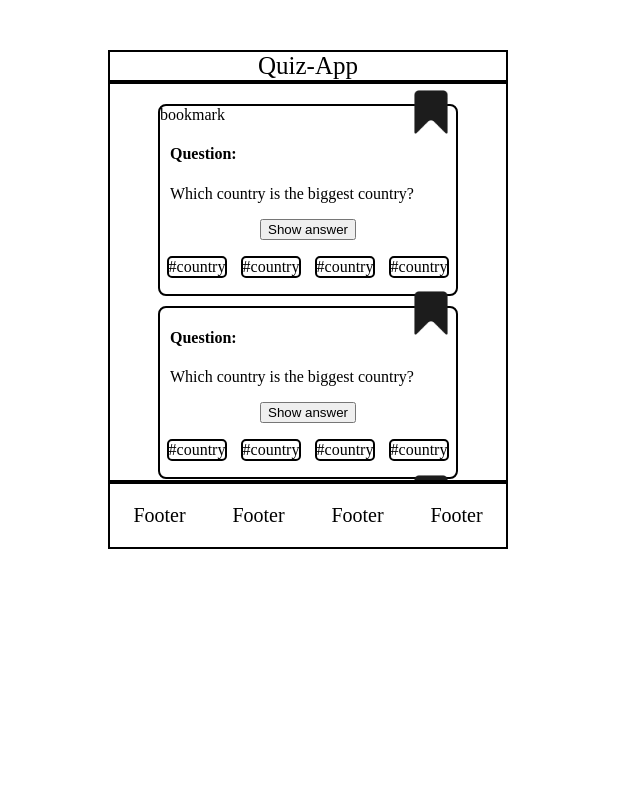
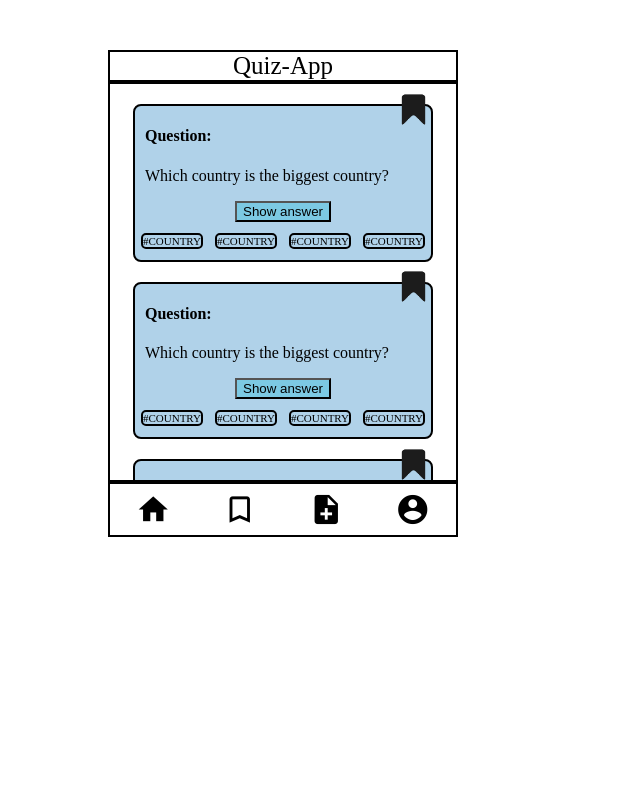
Before and after one commit to aramaisgaribjan/quiz-app, a website: page index.html in a window 1280 px wide. Shown: the whole page, without its empty margins (0-640 px from the left). Drawn offline with Linux system fonts and the light colour scheme.

Commit message:
add background-color and borderradius

```diff
--- a/index.html
+++ b/index.html
@@ -7,8 +7,8 @@
     <title>Quiz-App</title>
     <link rel="stylesheet" href="style.css" />
     <link
+      href="https://fonts.googleapis.com/icon?family=Material+Icons"
       rel="stylesheet"
-      href="https://fonts.googleapis.com/css?family=Material+Icons"
     />
   </head>
   <body>
@@ -16,8 +16,7 @@
       <header class="title">Quiz-App</header>
       <div class="box">
         <div class="card">
-          <span class="material-icons-outlined"> bookmark </span>
-          <div class="icon">
+          <div class="bookmark">
             <img src="/images/bookmark.png" alt="bookmark" />
           </div>
           <div class="content">
@@ -33,7 +32,7 @@
           </div>
         </div>
         <div class="card">
-          <div class="icon">
+          <div class="bookmark">
             <img src="/images/bookmark.png" alt="bookmark" />
           </div>
           <div class="content">
@@ -49,7 +48,7 @@
           </div>
         </div>
         <div class="card">
-          <div class="icon">
+          <div class="bookmark">
             <img src="/images/bookmark.png" alt="bookmark" />
           </div>
           <div class="content">
@@ -65,7 +64,7 @@
           </div>
         </div>
         <div class="card">
-          <div class="icon">
+          <div class="bookmark">
             <img src="/images/bookmark.png" alt="bookmark" />
           </div>
           <div class="content">
@@ -84,10 +83,10 @@
       </div>
     </main>
     <footer>
-      <p>Footer</p>
-      <p>Footer</p>
-      <p>Footer</p>
-      <p>Footer</p>
+      <span class="material-icons"> home </span>
+      <span class="material-icons"> bookmark_border </span>
+      <span class="material-icons"> note_add </span>
+      <span class="material-icons"> account_circle </span>
     </footer>
   </body>
 </html>
--- a/style/base.css
+++ b/style/base.css
@@ -3,7 +3,7 @@
 }
 header {
   border: 2px solid black;
-  max-width: 400px;
+  max-width: 350px;
   margin-top: 50px;
   margin-left: 100px;
   text-align: center;
@@ -12,34 +12,36 @@ header {
 .box {
   border: 2px solid black;
   margin-left: 100px;
-  max-width: 400px;
+  max-width: 350px;
   height: 400px;
   display: flex;
   flex-direction: column;
   padding-top: 20px;
   overflow-y: auto;
 }
-.icon img{
+.bookmark img{
   position: absolute;
-  top: -1.2rem;
+  top: -0.9rem;
   right: 0rem;
 
-  width: 50px;
-  height: 50px;
-
-
+  width: 35px;
+  height: 35px;
 }
 .content{
   margin-left: 10px;
 }
-
 footer {
   display: flex;
   flex-direction: row;
   justify-content: space-around;
   border: 2px solid black;
-  max-width: 400px;
+  max-width: 350px;
   margin-left: 100px;
   text-align: center;
-  font-size: 20px;
+  height: 55px;
+  overflow-x: auto;
+  align-items: center;
 }
+.material-icons {
+  font-size: 35px !important;
+}
--- a/style/components/card.css
+++ b/style/components/card.css
@@ -1,8 +1,10 @@
 .card {
     border: 2px solid black;
+    background-color: rgb(176, 210, 233);
+    color: w;
     border-radius: 8px;
     width: 300px;
-    margin: auto auto 10px auto;
+    margin: auto auto 20px auto;
     position: relative;
   }
   .tags {
@@ -13,8 +15,13 @@
   }
   button {
     margin-left: 100px;
+    background-color: rgba(102, 197, 226, 0.705);
+
   }
   .tags p{
     border: 2px solid black;
     border-radius: 5px;
+    text-transform: uppercase;
+    font-size: 11px;
+
   }
```
